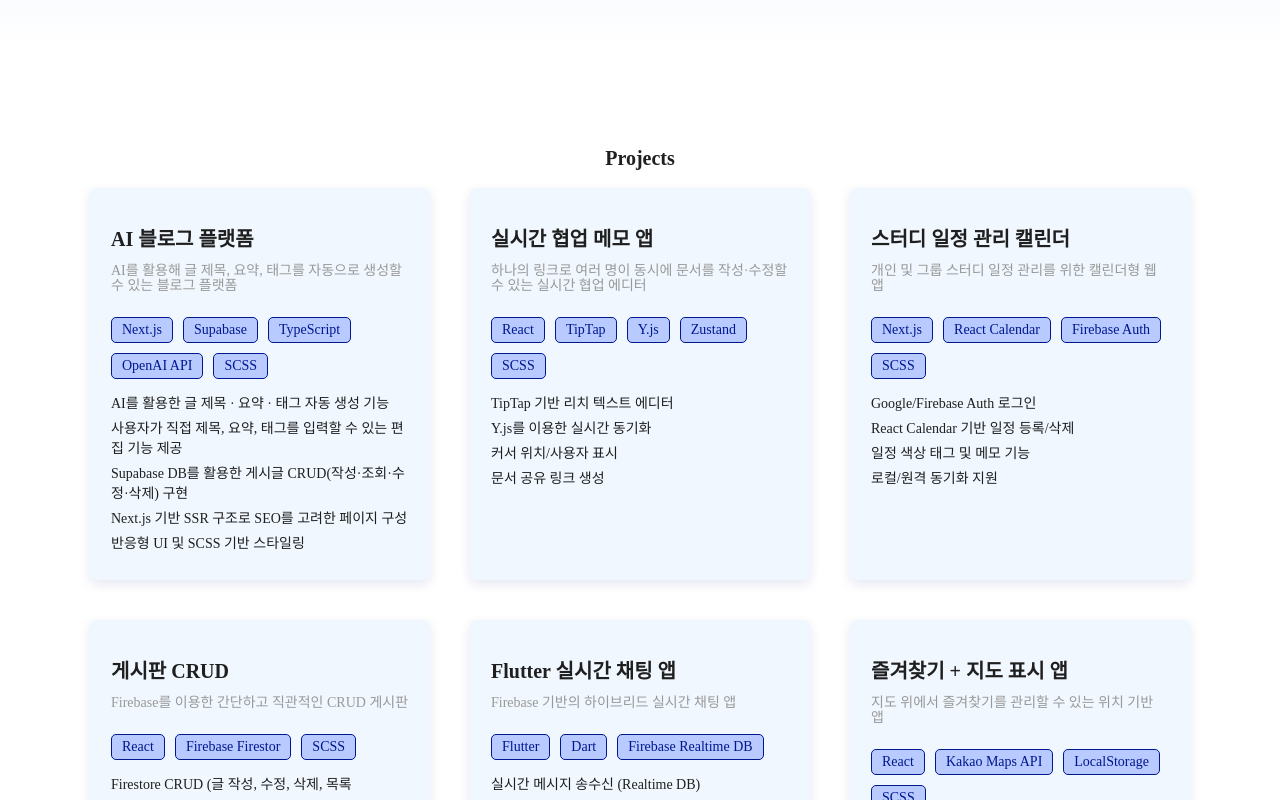
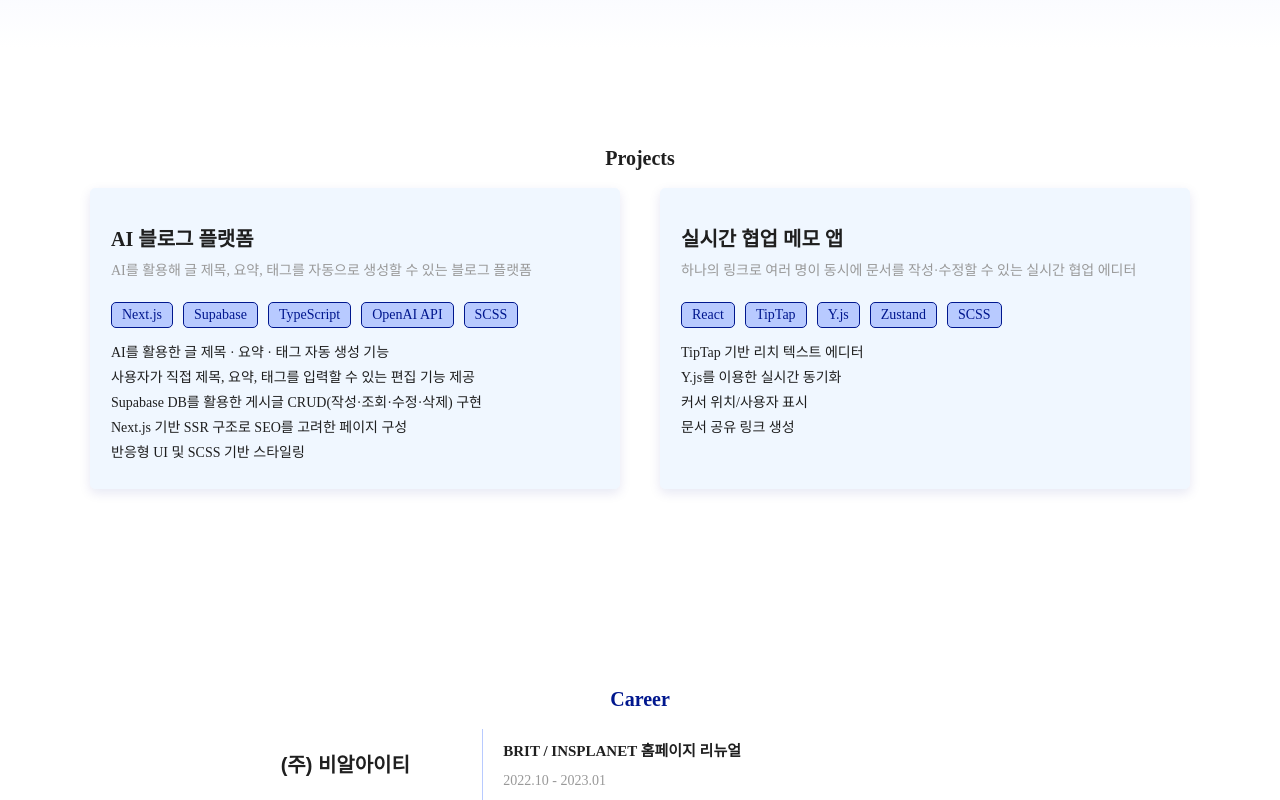
Before and after one commit to poya0a/portfolio, a Next.js app: page / in a window 1280 px wide. Shown: the part 2000-2800 px from the top of the page. Built offline with nearby package versions, Linux system fonts and the light colour scheme.

Commit message:
Project Update

```diff
--- a/data/projects.ts
+++ b/data/projects.ts
@@ -26,56 +26,56 @@ export const projects = [
             `,
         url : "https://note-together-kappa.vercel.app"
     },
-    {
-        id: 'studysync',
-        title: '스터디 일정 관리 캘린더',
-        description: '개인 및 그룹 스터디 일정 관리를 위한 캘린더형 웹앱',
-        stack: ['Next.js', 'React Calendar', 'Firebase Auth', 'SCSS'],
-        details: `
-            Google/Firebase Auth 로그인
-            React Calendar 기반 일정 등록/삭제
-            일정 색상 태그 및 메모 기능
-            로컬/원격 동기화 지원
-            `,
-        url : ""
-    },
-    {
-        id: 'board',
-        title: '게시판 CRUD',
-        description: 'Firebase를 이용한 간단하고 직관적인 CRUD 게시판',
-        stack: ['React', 'Firebase Firestor', 'SCSS'],
-        details: `
-            Firestore CRUD (글 작성, 수정, 삭제, 목록
-            Pagination (10개 단위)
-            로그인 사용자만 수정/삭제 가능
-            간단한 검색 및 정렬 기능
-            `,
-        url : ""
-    },
-    {
-        id: 'chatly',
-        title: 'Flutter 실시간 채팅 앱',
-        description: 'Firebase 기반의 하이브리드 실시간 채팅 앱',
-        stack: ['Flutter', 'Dart', 'Firebase Realtime DB'],
-        details: `
-            실시간 메시지 송수신 (Realtime DB)
-            사용자 닉네임 기반 대화방 생성
-            읽음 처리 및 시간 표시
-            Firebase Hosting으로 웹 미리보기 지원
-            `,
-        url : ""
-    },
-    {
-        id: 'mapbook',
-        title: '즐겨찾기 + 지도 표시 앱',
-        description: '지도 위에서 즐겨찾기를 관리할 수 있는 위치 기반 앱',
-        stack: ['React', 'Kakao Maps API', 'LocalStorage', 'SCSS'],
-        details: `
-            Kakao Maps SDK 연동 및 마커 표시
-            장소 등록 / 즐겨찾기 / 삭제
-            로컬 데이터 저장 및 필터링
-            반응형 지도 UI
-            `,
-        url : ""
-    }
+    // {
+    //     id: 'studysync',
+    //     title: '스터디 일정 관리 캘린더',
+    //     description: '개인 및 그룹 스터디 일정 관리를 위한 캘린더형 웹앱',
+    //     stack: ['Next.js', 'React Calendar', 'Firebase Auth', 'SCSS'],
+    //     details: `
+    //         Google/Firebase Auth 로그인
+    //         React Calendar 기반 일정 등록/삭제
+    //         일정 색상 태그 및 메모 기능
+    //         로컬/원격 동기화 지원
+    //         `,
+    //     url : ""
+    // },
+    // {
+    //     id: 'board',
+    //     title: '게시판 CRUD',
+    //     description: 'Firebase를 이용한 간단하고 직관적인 CRUD 게시판',
+    //     stack: ['React', 'Firebase Firestor', 'SCSS'],
+    //     details: `
+    //         Firestore CRUD (글 작성, 수정, 삭제, 목록
+    //         Pagination (10개 단위)
+    //         로그인 사용자만 수정/삭제 가능
+    //         간단한 검색 및 정렬 기능
+    //         `,
+    //     url : ""
+    // },
+    // {
+    //     id: 'chatly',
+    //     title: 'Flutter 실시간 채팅 앱',
+    //     description: 'Firebase 기반의 하이브리드 실시간 채팅 앱',
+    //     stack: ['Flutter', 'Dart', 'Firebase Realtime DB'],
+    //     details: `
+    //         실시간 메시지 송수신 (Realtime DB)
+    //         사용자 닉네임 기반 대화방 생성
+    //         읽음 처리 및 시간 표시
+    //         Firebase Hosting으로 웹 미리보기 지원
+    //         `,
+    //     url : ""
+    // },
+    // {
+    //     id: 'mapbook',
+    //     title: '즐겨찾기 + 지도 표시 앱',
+    //     description: '지도 위에서 즐겨찾기를 관리할 수 있는 위치 기반 앱',
+    //     stack: ['React', 'Kakao Maps API', 'LocalStorage', 'SCSS'],
+    //     details: `
+    //         Kakao Maps SDK 연동 및 마커 표시
+    //         장소 등록 / 즐겨찾기 / 삭제
+    //         로컬 데이터 저장 및 필터링
+    //         반응형 지도 UI
+    //         `,
+    //     url : ""
+    // }
 ]
--- a/styles/components/_footer.module.scss
+++ b/styles/components/_footer.module.scss
@@ -1,4 +1,4 @@
-@import '@/styles/globals.scss';
+@use '@/styles/globals.scss' as *;
 
 .footer {
     position: relative;
--- a/styles/components/_header.module.scss
+++ b/styles/components/_header.module.scss
@@ -1,4 +1,4 @@
-@import '@/styles/globals.scss';
+@use '@/styles/globals.scss' as *;
 
 .header {
     position: relative;
--- a/styles/pages/_home.module.scss
+++ b/styles/pages/_home.module.scss
@@ -1,4 +1,4 @@
-@import '@/styles/globals.scss';
+@use '@/styles/globals.scss' as *;
 
 .home {
     overflow-x: hidden;
--- a/styles/pages/_notFound.module.scss
+++ b/styles/pages/_notFound.module.scss
@@ -1,4 +1,4 @@
-@import '@/styles/globals.scss';
+@use '@/styles/globals.scss' as *;
 
 .notFound {
     height: 100vh;
```
